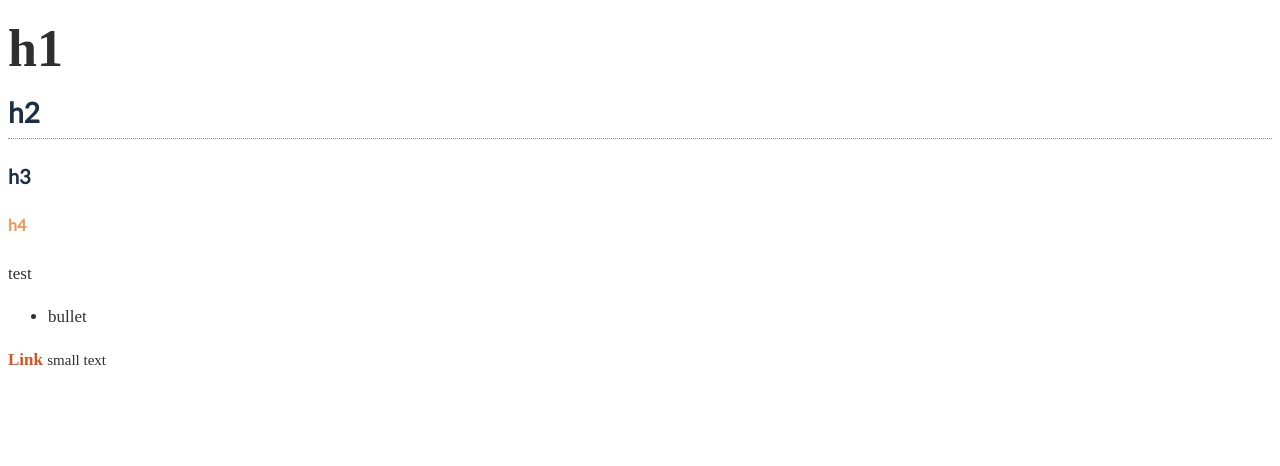
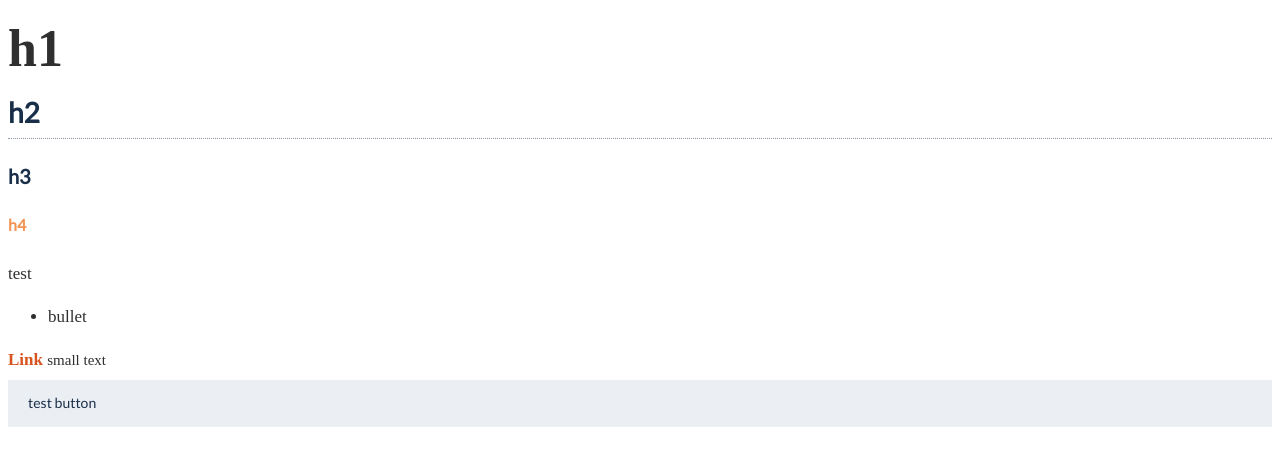
Before and after one commit to RockefellerArchiveCenter/rockarch.org, a Jekyll site: the page built from index.md, in a window 1280 px wide. Shown: the top 466 px of the page. Built offline with Jekyll 4.4.1, drawn with Linux system fonts in a browser that asks for light colours; some web fonts are replaced.

Commit message:
typography breakpoints, buttons and sidenave

```diff
--- a/_sass/rac.scss
+++ b/_sass/rac.scss
@@ -1,2 +1,6 @@
 @import 'rac/colors';
 @import 'rac/typography';
+@import 'rac/buttons';
+
+// Layout components
+@import 'rac/side-nav'
--- /dev/null
+++ b/_sass/rac/_buttons.scss
@@ -0,0 +1,77 @@
+@import 'colors';
+@import 'typography';
+@import 'utilities';
+
+
+.rac-blue-button {
+  display: flex;
+  padding: 18px;
+  margin-top: 6px;
+  margin-bottom: 6px;
+  text-align: left;
+  font-size: 16px;
+  font-family: $sans-serif-stack;
+  font-weight: 300;
+  letter-spacing: 0.2em;
+  text-transform: uppercase;
+  color: $pure-white;
+  background: $deep-navy;
+  opacity: 0.8;
+  transition: $default-transition;
+  // TODO: After pseudo class for >
+
+  &:hover {
+    opacity: 1;
+    cursor:pointer;
+    transition: $default-transition;
+  }
+
+  @media screen and (min-width: $break-md) {
+    padding: 20px;
+    margin-top: 8px;
+    margin-bottom: 8px;
+    font-size: 17px;
+  }
+
+}
+
+.rac-orange-button {
+  display: inline-block;
+  min-width: 100px;
+  padding: 11px 15px 13px 15px;
+  text-align: center;
+  font-size: 13px;
+  font-family: $sans-serif-stack;
+  font-weight: 400;
+  color: $pure-white;
+  background: $burnt-orange;
+  transition: $default-transition;
+
+  &:hover {
+    background: $med-brown;
+    cursor: pointer;
+    transition: $default-transition;
+  }
+
+}
+
+.rac-sidebar-button {
+  display: flex;
+  align-items: center;
+  margin-top: 6px;
+  margin-bottom: 6px;
+  font-size: 14px;
+  font-family: $sans-serif-stack;
+  line-height: 17px;
+  text-align: left;
+  color: $deep-navy;
+  padding: 14px 22px 16px 20px;
+  transition: $default-transition;
+  background: $pale-blue;
+  &:hover {
+    background: $light-blue;
+    transition: $default-transition;
+    cursor: pointer;
+  }
+  // TODO: icon mixin
+}
--- /dev/null
+++ b/_sass/rac/_side-nav.scss
@@ -0,0 +1,17 @@
+@import 'colors';
+@import 'typography';
+
+.rac-side-nav {
+  padding: 36px 20px 36px 20px;
+  background: $burnt-orange;
+  font-family: $sans-serif-stack;
+  font-weight: 700;
+  color: $pure-white;
+  font-size: 13px;
+  line-height: 17px;
+  @media screen and (min-width: $break-lg) {
+    padding: 36px 25px 36px 25px;
+    font-size: 14px;
+    line-height: 18px;
+  }
+}
--- a/_sass/rac/_typography.scss
+++ b/_sass/rac/_typography.scss
@@ -1,13 +1,19 @@
 @import 'colors';
 @import 'grid';
+@import 'utilities';
+
 @import url('https://fonts.googleapis.com/css?family=Lato|family=Manuale&display=swap');
 
 $sans-serif-stack: 'Lato', sans-serif;
 $serif-stack: 'Manuale', serif;
+$font-weight-normal: 400;
+$font-weight-bold: 700;
+$font-weight-light: 300;
+// TODO: replace font weights with variables
 
 body {
   font-family: $serif-stack;
-  font-weight: 400;
+  font-weight: $font-weight-normal;
   font-size: 16px;
   line-height: 26px;
   margin-bottom: 10px;
@@ -35,7 +41,7 @@
 
 h2, h3, h4, h5, h6 {
   font-family: $sans-serif-stack;
-  font-weight: 700;
+  font-weight: $font-weight-bold;
   color: $deep-navy;
 }
 
@@ -67,7 +73,7 @@
   font-weight: 700;
   color: $burnt-orange;
   text-decoration: none;
-  transition: all 0.2s ease;
+  transition: $default-transition;
 
   &:hover {
     color: $red-orange;
--- /dev/null
+++ b/_sass/rac/_utilities.scss
@@ -0,0 +1 @@
+$default-transition: all 0.2s ease;
--- a/index.md
+++ b/index.md
@@ -13,4 +13,5 @@
 </ul>
 <a href="#">Link</a>
 <small>small text</small>
+<div class="rac-sidebar-button">test button</div>
 </div>
```
Also changed, not shown: _sass/rac/_grid.scss (renamed from _sass/rac/grid.scss).
